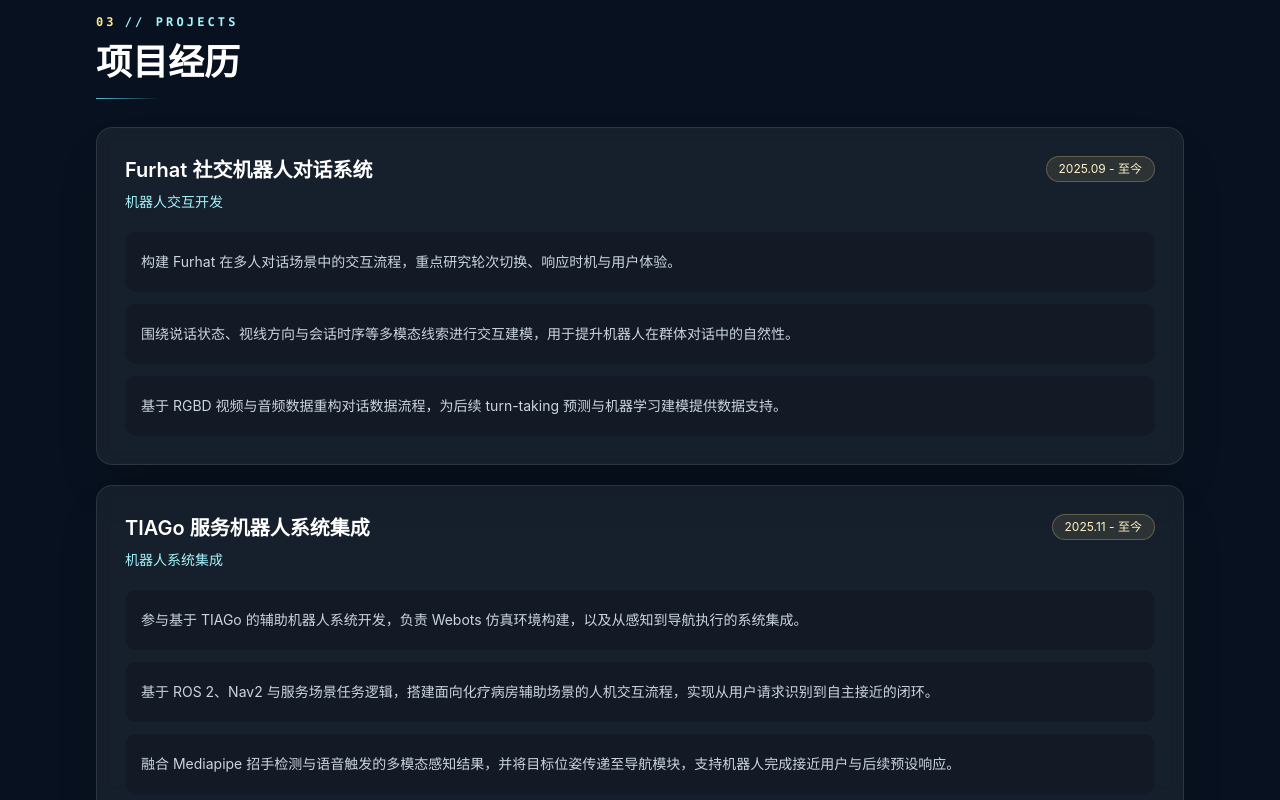
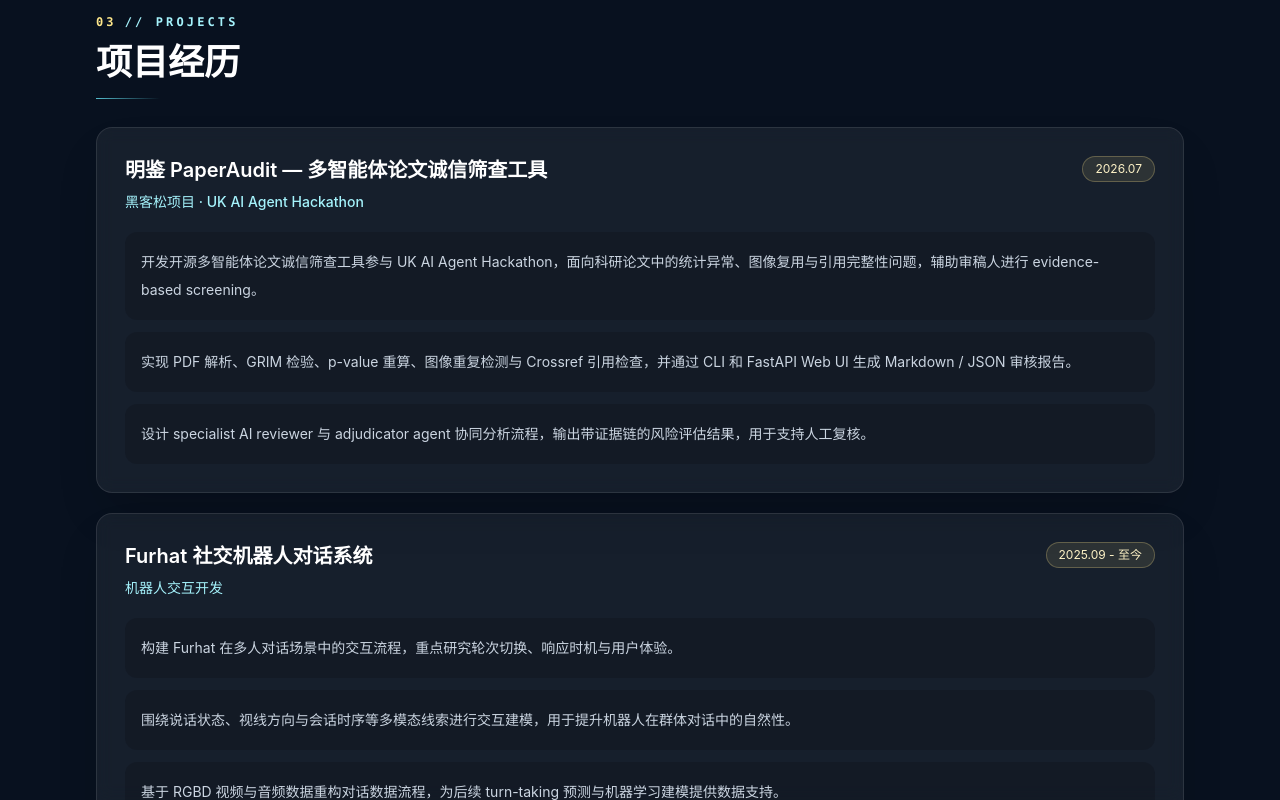
Before and after one commit to LeGendZyx/LeGendZyx.github.io, a React (Vite) app: page / in a window 1280 px wide. Shown: the part 2000-2800 px from the top of the page. Built offline with nearby package versions, Linux system fonts and the light colour scheme.

Commit message:
Add PaperAudit hackathon project to resume content

```diff
--- a/src/content.js
+++ b/src/content.js
@@ -27,6 +27,16 @@
         },
     ],
     projectList: [
+        {
+            title: "明鉴 PaperAudit — 多智能体论文诚信筛查工具",
+            role: "黑客松项目 · UK AI Agent Hackathon",
+            time: "2026.07",
+            highlights: [
+                "开发开源多智能体论文诚信筛查工具参与 UK AI Agent Hackathon，面向科研论文中的统计异常、图像复用与引用完整性问题，辅助审稿人进行 evidence-based screening。",
+                "实现 PDF 解析、GRIM 检验、p-value 重算、图像重复检测与 Crossref 引用检查，并通过 CLI 和 FastAPI Web UI 生成 Markdown / JSON 审核报告。",
+                "设计 specialist AI reviewer 与 adjudicator agent 协同分析流程，输出带证据链的风险评估结果，用于支持人工复核。",
+            ],
+        },
         {
             title: "Furhat 社交机器人对话系统",
             role: "机器人交互开发",
@@ -220,6 +230,16 @@
     ],
     projectList: [
         {
+            title: "PaperAudit — Multi-Agent Research Integrity Screening Tool",
+            role: "Hackathon Project · UK AI Agent Hackathon",
+            time: "2026.07",
+            highlights: [
+                "Developed an open-source multi-agent tool for screening scientific papers for research-integrity anomalies, focusing on statistical errors, image reuse and citation integrity.",
+                "Implemented PDF ingestion, GRIM tests, p-value recomputation, image-duplication detection and Crossref checks, with CLI and FastAPI web interfaces for generating Markdown / JSON audit reports.",
+                "Designed specialist AI reviewer and adjudicator agents to produce evidence-linked risk assessments for human review.",
+            ],
+        },
+        {
             title: "Furhat Social Robot Dialogue System",
             role: "Robot Interaction Development",
             time: "2025.09 - Present",
```
